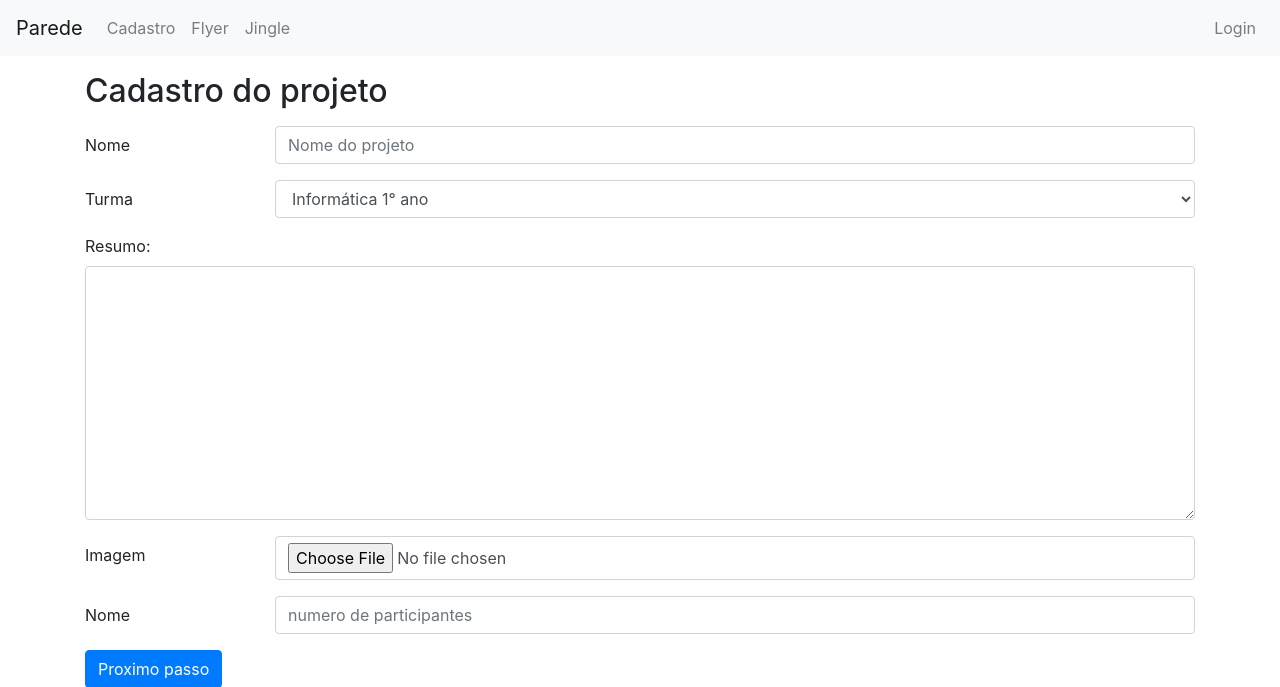
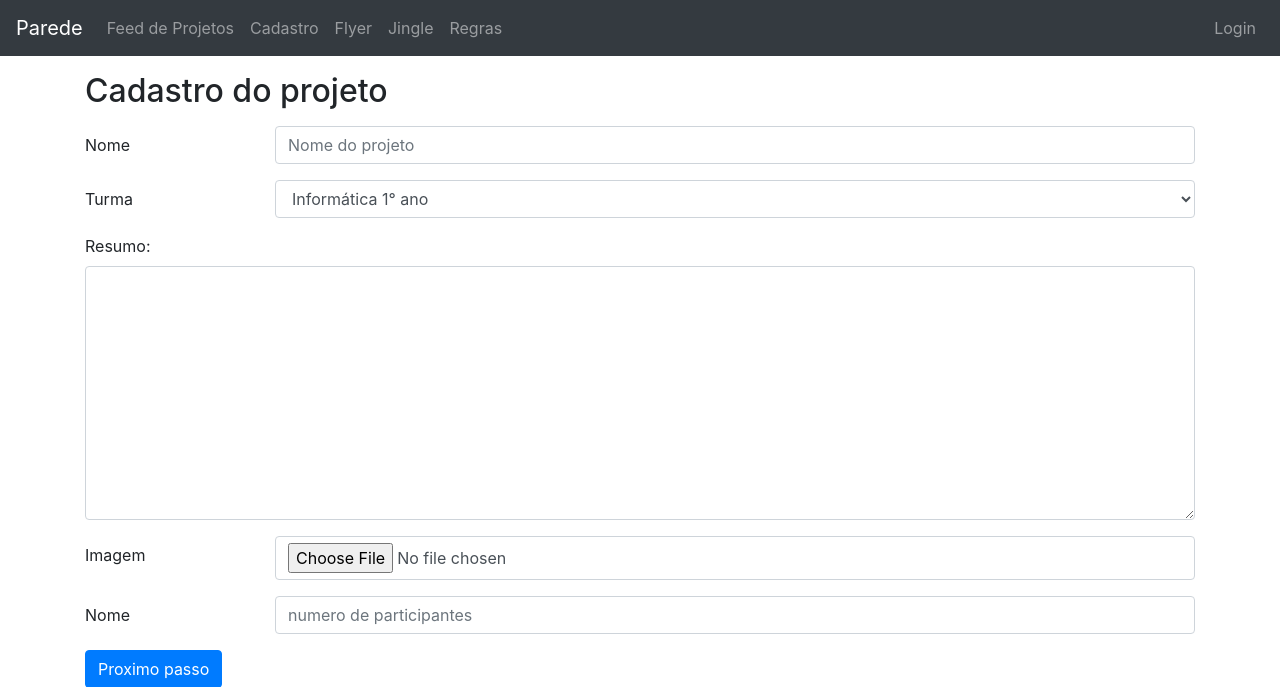
Before and after one commit to kibutzzz/SiteArtes, a PHP site: page /view/cadastro-de-projetos.php in a window 1280 px wide. Shown: the top 687 px of the page. Run offline with PHP 8.4, Linux system fonts and the light colour scheme.

Commit message:
adicionado links para as regras e para o feed de projetos

```diff
--- a/view/modulos/menu-navegacao.php
+++ b/view/modulos/menu-navegacao.php
@@ -1,10 +1,13 @@
-<nav class="navbar navbar-expand-lg navbar-light bg-light">
+<nav class="navbar navbar-expand-lg navbar-dark  bg-dark">
     <a class="navbar-brand" href="./pagina-inicial.php"A> Parede</a>
     <button class="navbar-toggler" type="button" data-toggle="collapse" data-target="#navbarNavDropdown" aria-controls="navbarNavDropdown" aria-expanded="false" aria-label="Toggle navigation">
         <span class="navbar-toggler-icon"></span>
     </button>
     <div class="collapse navbar-collapse" id="navbarNavDropdown">
         <ul class="navbar-nav mr-auto">
+            <li class="nav-item">
+                <a class="nav-link" href="feed-projetos.php">Feed de Projetos</a>
+            </li>
             <li class="nav-item">
                 <a class="nav-link" href="./cadastro-de-projetos.php">Cadastro</a>
             </li>
@@ -14,6 +17,10 @@
             <li class="nav-item">
                 <a class="nav-link" href="./jingle.php">Jingle</a>
             </li>
+            <li class="nav-item">
+                <a class="nav-link" href="https://docs.google.com/document/d/1tUc9BypTQmDSbhB7aUbSrPbkGrOSJ6GI3bosB_QF_Nc/edit?usp=sharing">Regras</a>
+            </li>
+
         </ul>
         <ul class="navbar-nav ">
             <?php
```
